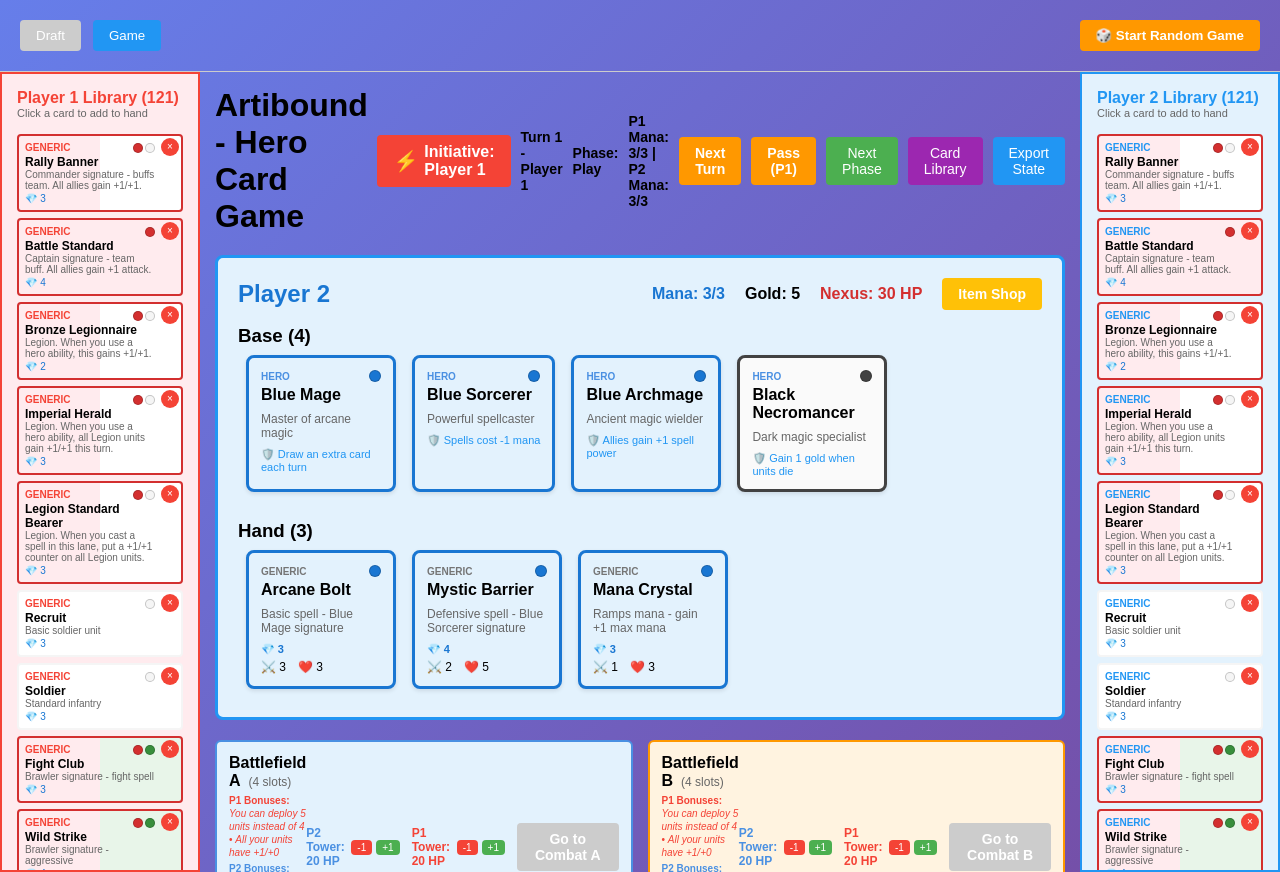
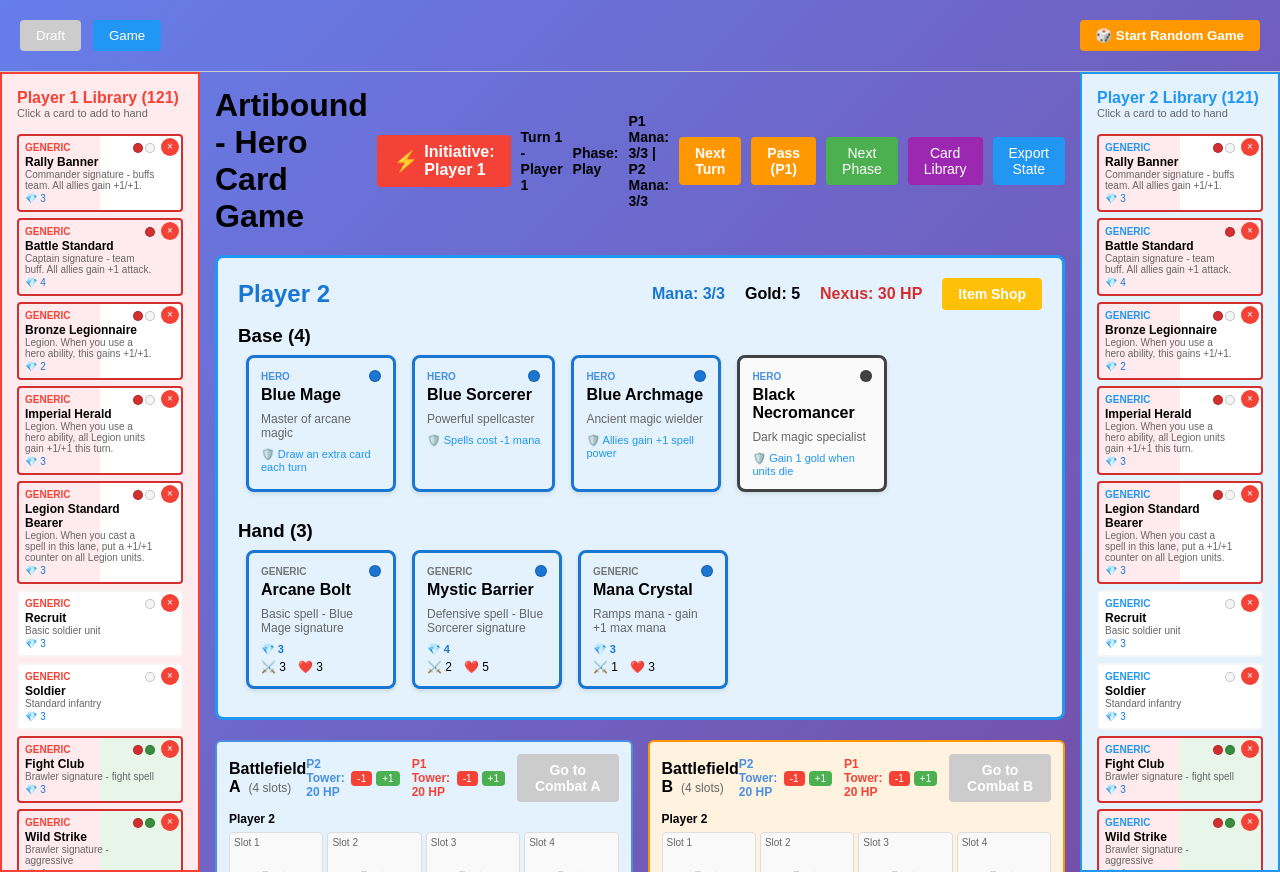
Before and after one commit to cosmicCacophony/artibound, a React (Vite) app: page / in a window 1280 px wide. Both pictures are taken after a click on the button "Game". Built offline with nearby package versions, Linux system fonts and the light colour scheme.

Commit message:
bouncing design philosophy

```diff
--- a/src/components/BattlefieldView.tsx
+++ b/src/components/BattlefieldView.tsx
@@ -37,10 +37,6 @@ export function BattlefieldView({ battlefieldId }: BattlefieldViewProps) {
   const borderColor = battlefieldId === 'battlefieldA' ? '#4a90e2' : '#ff9800'
   const bgColor = battlefieldId === 'battlefieldA' ? '#e3f2fd' : '#fff3e0'
   const battlefieldName = battlefieldId === 'battlefieldA' ? 'A' : 'B'
-
-  // Get player battlefields (global bonuses apply to both lanes)
-  const player1Battlefields = gameState.player1Battlefields || []
-  const player2Battlefields = gameState.player2Battlefields || []
 
   const handleCardClick = (cardId: string, e?: React.MouseEvent) => {
     if (e) {
@@ -152,31 +148,6 @@ export function BattlefieldView({ battlefieldId }: BattlefieldViewProps) {
               ({getAvailableSlots(allCards)} slots)
             </span>
           </h3>
-          {/* Global Battlefield Bonuses */}
-          {(player1Battlefields.length > 0 || player2Battlefields.length > 0) && (
-            <div style={{ marginTop: '4px', display: 'flex', flexDirection: 'column', gap: '3px' }}>
-              {player1Battlefields.length > 0 && (
-                <div style={{ fontSize: '10px', color: '#f44336', lineHeight: '1.3' }}>
-                  <strong>P1 Bonuses:</strong> {player1Battlefields.map((bf, idx) => (
-                    <span key={bf.id}>
-                      {idx > 0 && ' • '}
-                      <span style={{ fontStyle: 'italic' }}>{bf.staticAbility}</span>
-                    </span>
-                  ))}
-                </div>
-              )}
-              {player2Battlefields.length > 0 && (
-                <div style={{ fontSize: '10px', color: '#4a90e2', lineHeight: '1.3' }}>
-                  <strong>P2 Bonuses:</strong> {player2Battlefields.map((bf, idx) => (
-                    <span key={bf.id}>
-                      {idx > 0 && ' • '}
-                      <span style={{ fontStyle: 'italic' }}>{bf.staticAbility}</span>
-                    </span>
-                  ))}
-                </div>
-              )}
-            </div>
-          )}
         </div>
         <div style={{ display: 'flex', alignItems: 'center', gap: '12px' }}>
           <div style={{ display: 'flex', alignItems: 'center', gap: '4px' }}>
--- a/src/context/GameContext.tsx
+++ b/src/context/GameContext.tsx
@@ -64,8 +64,6 @@ export function GameProvider({ children }: { children: ReactNode }) {
     return {
       ...initialState,
       cardLibrary: [],
-      player1Battlefields: initialState.player1Battlefields,
-      player2Battlefields: initialState.player2Battlefields,
     }
   })
   const [selectedCardId, setSelectedCardId] = useState<string | null>(null)
@@ -137,8 +135,6 @@ export function GameProvider({ children }: { children: ReactNode }) {
     setGameState({
       ...newGameState,
       cardLibrary: newGameState.cardLibrary,
-      player1Battlefields: newGameState.player1Battlefields,
-      player2Battlefields: newGameState.player2Battlefields,
     })
 
     // Update card libraries with the remaining cards
--- a/src/game/sampleData.ts
+++ b/src/game/sampleData.ts
@@ -1599,8 +1599,6 @@ export function createInitialGameState(): {
   battlefieldA: { player1: Card[], player2: Card[] }
   battlefieldB: { player1: Card[], player2: Card[] }
   metadata: GameMetadata
-  player1Battlefields?: BattlefieldDefinition[]
-  player2Battlefields?: BattlefieldDefinition[]
 } {
   // Player 1: First 2 heroes ready to deploy on turn 1 (can move freely)
   const player1AllHeroes = warriorTestDeckHeroes.map(hero =>
@@ -1679,47 +1677,6 @@ export function createInitialGameState(): {
     turn1DeploymentPhase: 'initial', // Turn 1 deployment phase: initial -> playerB -> secret -> complete
   }
 
-  // Hardcoded battlefields for RW vs UB testing
-  // RW (Player 1): Training Grounds + War Camp
-  const player1Battlefields: BattlefieldDefinition[] = [
-    {
-      id: 'battlefield-rw-wide',
-      name: 'Training Grounds',
-      description: 'RW battlefield - supports go wide',
-      colors: ['red', 'white'],
-      staticAbility: 'You can deploy 5 units instead of 4',
-      staticAbilityId: 'sixth-slot',
-    },
-    {
-      id: 'battlefield-rw-war-camp',
-      name: 'War Camp',
-      description: 'RW battlefield - aggressive combat',
-      colors: ['red', 'white'],
-      staticAbility: 'All your units have +1/+0',
-      staticAbilityId: 'unit-power-buff',
-    },
-  ]
-
-  // UB (Player 2): Arcane Nexus + Shadow Library
-  const player2Battlefields: BattlefieldDefinition[] = [
-    {
-      id: 'battlefield-ru-spells',
-      name: 'Arcane Nexus',
-      description: 'RU battlefield - spell focus',
-      colors: ['red', 'blue'],
-      staticAbility: 'Your spells deal +1 damage',
-      staticAbilityId: 'spell-damage-buff',
-    },
-    {
-      id: 'battlefield-ub-shadow-library',
-      name: 'Shadow Library',
-      description: 'UB battlefield - spell card advantage',
-      colors: ['blue', 'black'],
-      staticAbility: 'When you cast a spell, draw a card',
-      staticAbilityId: 'spell-draw',
-    },
-  ]
-
   return {
     player1Hand: player1Hand,
     player2Hand: player2Hand,
@@ -1728,8 +1685,6 @@ export function createInitialGameState(): {
     battlefieldA: { player1: [], player2: [] },
     battlefieldB: { player1: [], player2: [] },
     metadata,
-    player1Battlefields,
-    player2Battlefields,
   }
 }
 
@@ -1773,8 +1728,6 @@ export function createGameStateFromDraft(
   player1Library: BaseCard[]
   player2Library: BaseCard[]
   metadata: GameMetadata
-  player1Battlefields?: BattlefieldDefinition[]
-  player2Battlefields?: BattlefieldDefinition[]
 } {
   // Create heroes in base for each player (all 4 heroes)
   const player1Heroes = player1Selection.heroes.map(hero => {
@@ -1875,55 +1828,7 @@ export function createGameStateFromDraft(
     return 'ub-control'
   }
 
-  // Detect archetypes
-  const player1Archetype = detectArchetype(player1Selection.heroes)
-  const player2Archetype = detectArchetype(player2Selection.heroes)
-
-  // RW Battlefields
-  const rwBattlefields: BattlefieldDefinition[] = [
-    {
-      id: 'battlefield-rw-wide',
-      name: 'Training Grounds',
-      description: 'RW battlefield - supports go wide',
-      colors: ['red', 'white'],
-      staticAbility: 'You can deploy 5 units instead of 4',
-      staticAbilityId: 'sixth-slot',
-    },
-    {
-      id: 'battlefield-rw-war-camp',
-      name: 'War Camp',
-      description: 'RW battlefield - aggressive combat',
-      colors: ['red', 'white'],
-      staticAbility: 'All your units have +1/+0',
-      staticAbilityId: 'unit-power-buff',
-    },
-  ]
-
-  // UB Battlefields (also used for UBG)
-  const ubBattlefields: BattlefieldDefinition[] = [
-    {
-      id: 'battlefield-ru-spells',
-      name: 'Arcane Nexus',
-      description: 'RU battlefield - spell focus',
-      colors: ['red', 'blue'],
-      staticAbility: 'Your spells deal +1 damage',
-      staticAbilityId: 'spell-damage-buff',
-    },
-    {
-      id: 'battlefield-ub-shadow-library',
-      name: 'Shadow Library',
-      description: 'UB battlefield - spell card advantage',
-      colors: ['blue', 'black'],
-      staticAbility: 'When you cast a spell, draw a card',
-      staticAbilityId: 'spell-draw',
-    },
-  ]
-
-  // Always assign hardcoded battlefields based on detected archetype
-  // RW always gets Training Grounds + War Camp (2 battlefields)
-  // UB/UBG always gets Arcane Nexus + Shadow Library (2 battlefields)
-  const player1Battlefields = player1Archetype === 'rw-legion' ? rwBattlefields : ubBattlefields
-  const player2Battlefields = player2Archetype === 'rw-legion' ? rwBattlefields : ubBattlefields
+  // Battlefields removed - simplifying game to focus on color system and combat
 
   return {
     player1Hand,
@@ -1936,7 +1841,5 @@ export function createGameStateFromDraft(
     player1Library: player1LibraryCards,
     player2Library: player2LibraryCards,
     metadata,
-    player1Battlefields,
-    player2Battlefields,
   }
 }
```
Also changed, not shown: 1 other file (tests, documents, lock files or other folders).
